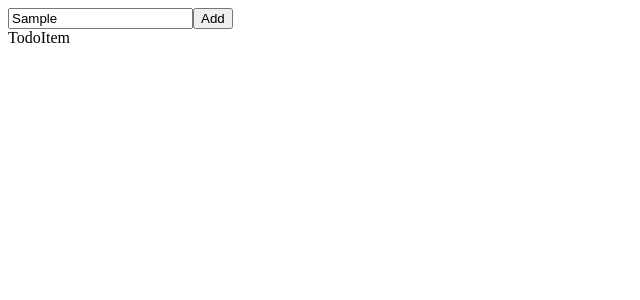
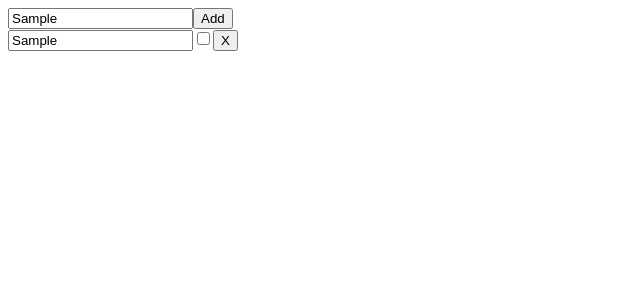
Before and after one commit to alstn2468/recoil-tutorial, a React (Create React App) app in the folder BasicTutorial/: page / in a window 1280 px wide. Both pictures are taken after typing "Sample" into the empty fields and a click on the button "Add". Shown: the top 300 px of the page, without its empty margins (0-640 px from the left). Built offline with nearby package versions, Linux system fonts and the light colour scheme.

Commit message:
Write TodoItem component using recoil

```diff
--- a/BasicTutorial/src/TodoItem.js
+++ b/BasicTutorial/src/TodoItem.js
@@ -1,7 +1,54 @@
 import React from 'react';
+import { useRecoilState } from 'recoil';
+import { todoListState } from './RecoilState';
 
-function TodoItem() {
-    return <div>TodoItem</div>;
+function replaceItemAtIndex(arr, index, newValue) {
+    return [...arr.slice(0, index), newValue, ...arr.slice(index + 1)];
+}
+
+function removeItemAtIndex(arr, index) {
+    return [...arr.slice(0, index), ...arr.slice(index + 1)];
+}
+
+function TodoItem({ item }) {
+    const [todoList, setTodoList] = useRecoilState(todoListState);
+    const index = todoList.findIndex((listItem) => listItem === item);
+
+    const editItemText = ({ target: { value } }) => {
+        const newList = replaceItemAtIndex(todoList, index, {
+            ...item,
+            text: value,
+        });
+
+        setTodoList(newList);
+    };
+
+    const toggleItemCompletion = () => {
+        const newList = replaceItemAtIndex(todoList, index, {
+            ...item,
+            isComplete: !item.isComplete,
+        });
+
+        setTodoList(newList);
+    };
+
+    const deleteItem = () => {
+        const newList = removeItemAtIndex(todoList, index);
+
+        setTodoList(newList);
+    };
+
+    return (
+        <div>
+            <input type="text" value={item.text} onChange={editItemText} />
+            <input
+                type="checkbox"
+                checked={item.isComplete}
+                onChange={toggleItemCompletion}
+            />
+            <button onClick={deleteItem}>X</button>
+        </div>
+    );
 }
 
 export default TodoItem;
```
